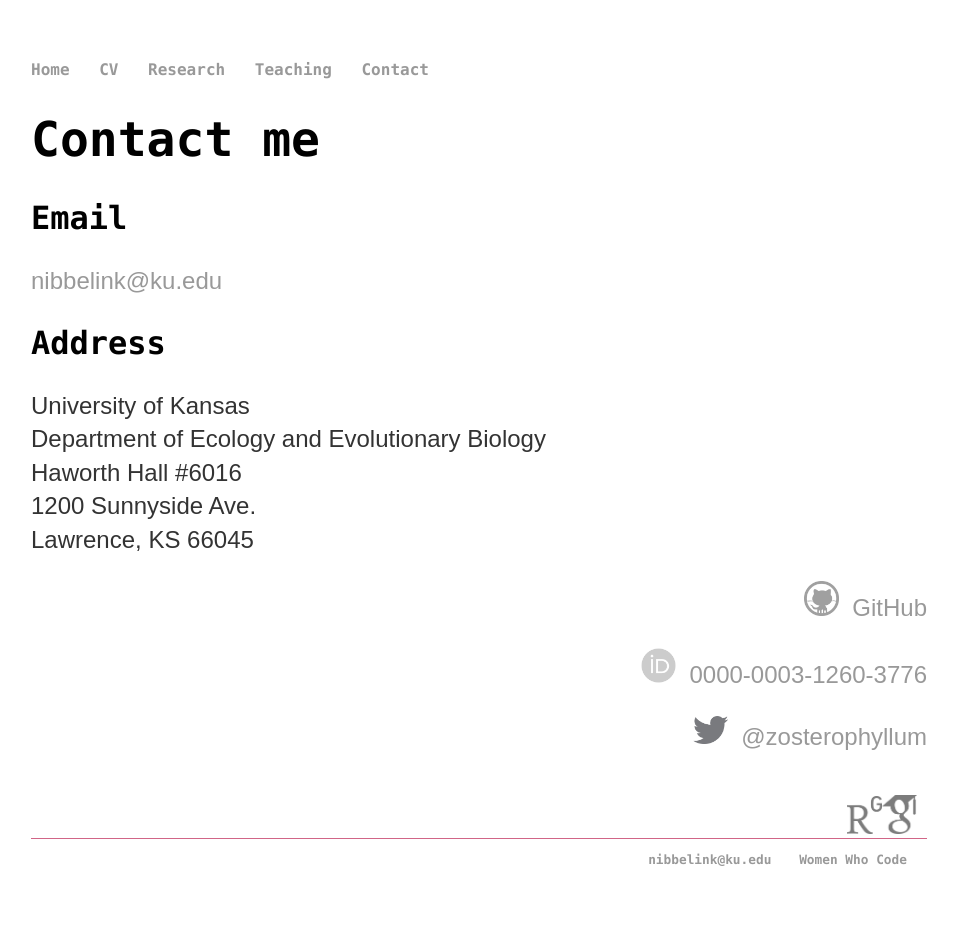
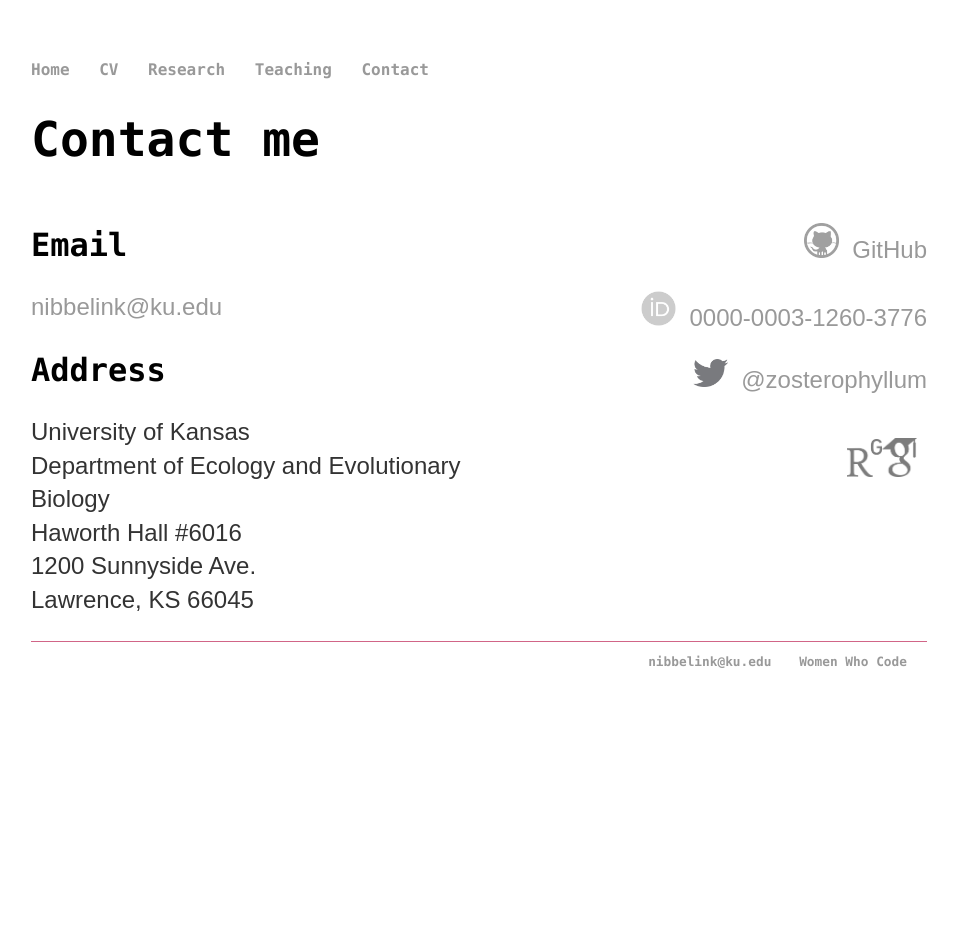
Before and after one commit to megannibbs/megannibbelink.github.io, a Jekyll site: the page built from contact/index.html, in a window 1280 px wide. Shown: the whole page, without its empty margins (161-1118 px from the left). Built offline with Jekyll 4.4.1, drawn with Linux system fonts in a browser that asks for light colours; after the commit the page ends 900 px from its top, so only the background shows below that.

Commit message:
Update main.css

```diff
--- a/css/main.css
+++ b/css/main.css
@@ -55,3 +55,13 @@ ul.posts {
 ul.posts li {
     list-style: none;
 }
+.column {
+  float: left;
+  width: 50%;
+}
+
+.row:after {
+  content: "";
+  display: table;
+  clear: both;
+}
```
